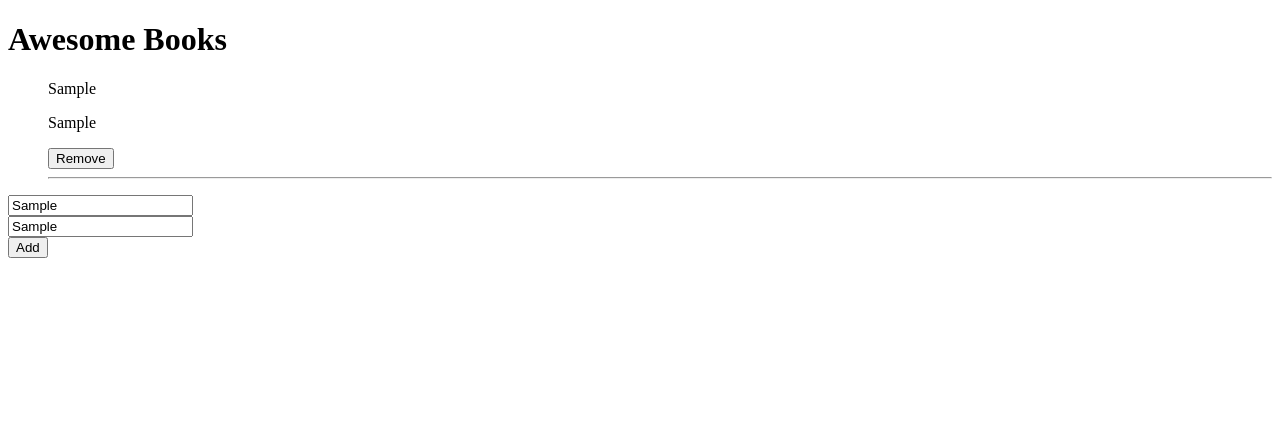
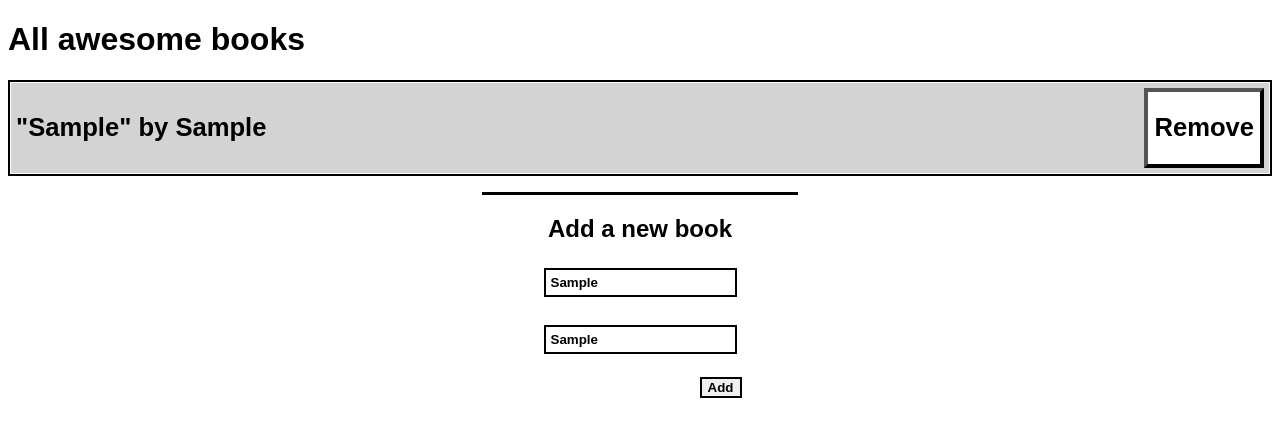
Before and after one commit to wadaudzai/Awesome-Books, a website: page index.html in a window 1280 px wide. Both pictures are taken after typing "Sample", "Sample" into the empty fields and a click on the button "Add". Drawn offline with Linux system fonts and the light colour scheme.

Commit message:
Implement class

```diff
--- a/index.html
+++ b/index.html
@@ -8,13 +8,15 @@
     <link rel="stylesheet" href="style.css">
 </head>
 <body>
-    <h1>Awesome Books</h1>
+    <h1>All awesome books</h1>
     <section>
-        <ul id="books-section">
+        <ul id="books-section" class="books-section">
 
         </ul>
     </section>
-    <section>
+    <section class="add-section">
+        <span class="black-bar"></span>
+        <h2>Add a new book</h2>
         <form action="#">
             <input type="text" name="Title" id="title" placeholder="Title">
             <br>
--- a/script.js
+++ b/script.js
@@ -1,44 +1,80 @@
-let books = [];
-if (localStorage.books) books = JSON.parse(localStorage.getItem('books'));
+// let books = [];
+// if (localStorage.books) books = JSON.parse(localStorage.getItem('books'));
 
-const refreshBookList = () => {
-  const booksSection = document.getElementById('books-section');
-  let listItems = '';
-  books.forEach((element, i) => {
-    const book = `
-        <li>
-                    <p>${books[i].title}</p>
-                    <p>${books[i].author}</p>
-                    <button type="button" class="remove" data-index = "${i}">Remove</button>
-                    <hr>
-        </li>
-        `;
+// const refreshBookList = () => {
+//   const booksSection = document.getElementById('books-section');
+//   let listItems = '';
+//   books.forEach((element, i) => {
+//     const book = `
+//         <li class="single-book">
+//                     <p>"${books[i].title}" by ${books[i].author}</p>
+//                     <button type="button" class="remove" data-index = "${i}">Remove</button>
+//         </li>
+//         `;
 
-    listItems += book;
-  });
+//     listItems += book;
+//   });
 
-  booksSection.innerHTML = listItems;
+//   booksSection.innerHTML = listItems;
 
-  document.querySelectorAll('.remove').forEach((element) => element.addEventListener('click', (event) => {
-    const indexBook = event.currentTarget.dataset.index;
-    books.splice(parseInt(indexBook, 10), 1);
-    refreshBookList();
-    localStorage.setItem('books', JSON.stringify(books));
-  }));
-};
-refreshBookList();
+//   document.querySelectorAll('.remove').forEach((element) => element.addEventListener('click', (event) => {
+//     const indexBook = event.currentTarget.dataset.index;
+//     books.splice(parseInt(indexBook, 10), 1);
+//     refreshBookList();
+//     localStorage.setItem('books', JSON.stringify(books));
+//   }));
+// };
+// refreshBookList();
 
+// const titleInput = document.getElementById('title');
+// const authorInput = document.getElementById('author');
+// const addButton = document.getElementById('submit');
+
+// const addBook = () => {
+//   const book = {};
+//   book.title = titleInput.value;
+//   book.author = authorInput.value;
+//   books.push(book);
+//   refreshBookList();
+//   localStorage.setItem('books', JSON.stringify(books));
+// };
+
+// addButton.addEventListener('click', addBook);
 const titleInput = document.getElementById('title');
 const authorInput = document.getElementById('author');
 const addButton = document.getElementById('submit');
 
-const addBook = () => {
-  const book = {};
-  book.title = titleInput.value;
-  book.author = authorInput.value;
-  books.push(book);
-  refreshBookList();
-  localStorage.setItem('books', JSON.stringify(books));
-};
+class Booklist {
+	constructor() {
+		this.books = [];
+	}
+	refreshBookList() {
+		let listItems = '';
+		const booksSection = document.getElementById('books-section');
+		this.books.forEach((element, i) => {
+			const book = `<li class="single-book">
+                                 <p>"${this.books[i].title}" by ${this.books[i].author}</p>
+                                 <button type="button" class="remove" data-index = "${i}">Remove</button>
+                     </li>`;
+
+			listItems += book;
+
+		});
+
+		booksSection.innerHTML = listItems;
+	}
+
+}
+
+const booklist = new Booklist;
+booklist.refreshBookList();
+
+function addBook() {
+	const book = {};
+	book.title = titleInput.value;
+	book.author = authorInput.value;
+	booklist.books.push(book);
+	booklist.refreshBookList();
+}
 
 addButton.addEventListener('click', addBook);
--- a/style.css
+++ b/style.css
@@ -1,3 +1,72 @@
 ul {
   list-style: none;
+  border: 2px solid ;
 }
+
+.books-section {
+  padding: 1px;
+}
+
+.single-book:nth-child(odd) {
+    background-color: #d3d3d3;
+}
+
+.single-book {
+  display: flex;
+  justify-content: space-between;
+  padding: 5px;
+}
+
+.single-book p{
+  font-weight: 600;
+  font-family: sans-serif;
+  font-size: 2vw;
+}
+
+.remove {
+  border-width: 4px;
+  font-weight: 600;
+  font-size: 2vw;
+  background-color: #fff;
+}
+
+.black-bar {
+  display: block;
+  width: 25%;
+  height: 3px;
+  background-color: #000;
+}
+
+.add-section {
+  display: flex;
+  flex-direction: column;
+  align-items: center;
+}
+
+form {
+  display: flex;
+  flex-direction: column;
+}
+
+form input {
+  border: 2px solid;
+  padding: 5px;
+  margin: 5px;
+  font-weight: 600;
+
+}
+
+form button {
+  border: 2px solid;
+  font-weight: 600;
+  align-self: flex-end;
+}
+
+::placeholder {
+  color: #000;
+}
+
+h1, h2 {
+    font-family: sans-serif;
+    font-weight: 600;
+}
```
Also changed, not shown: 1 other file.
